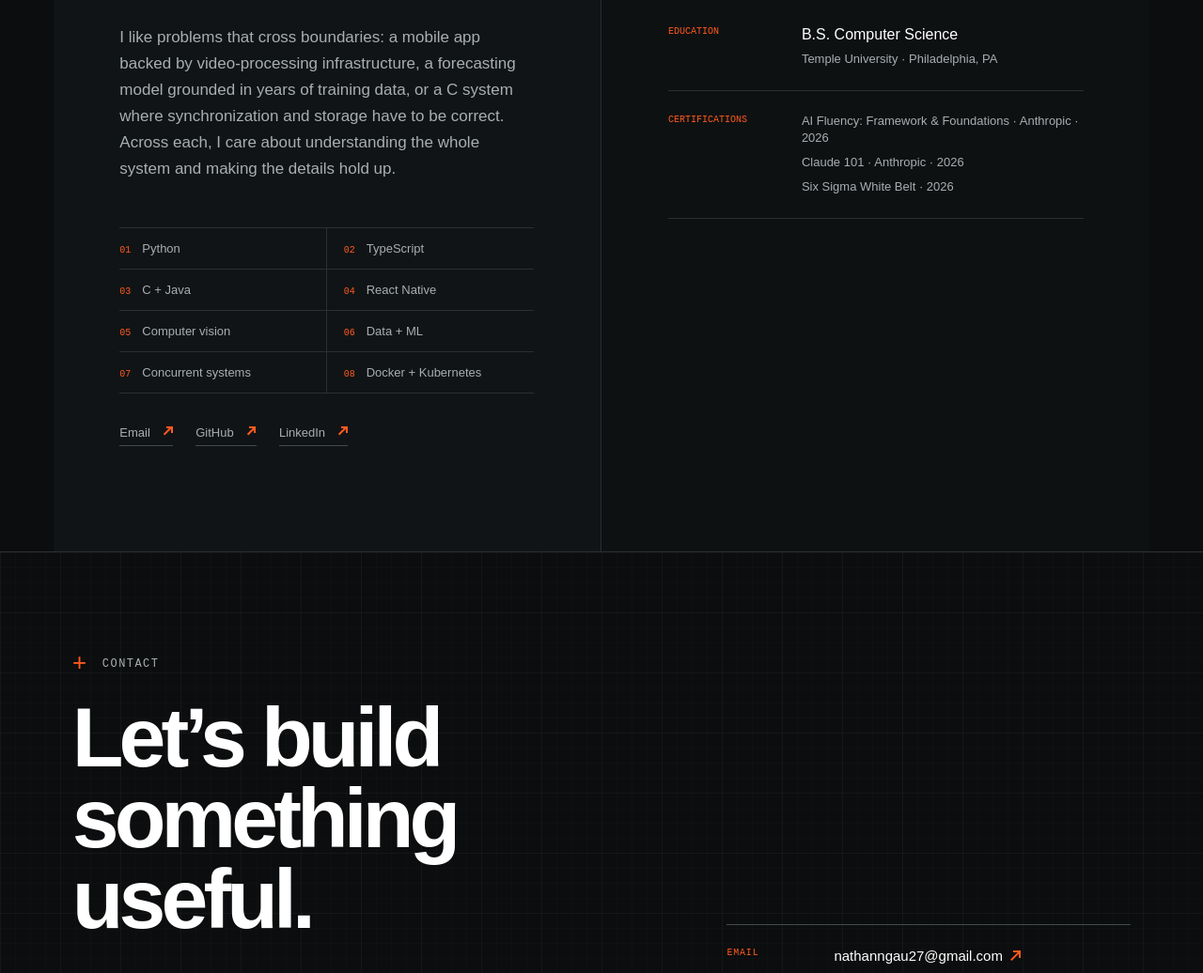
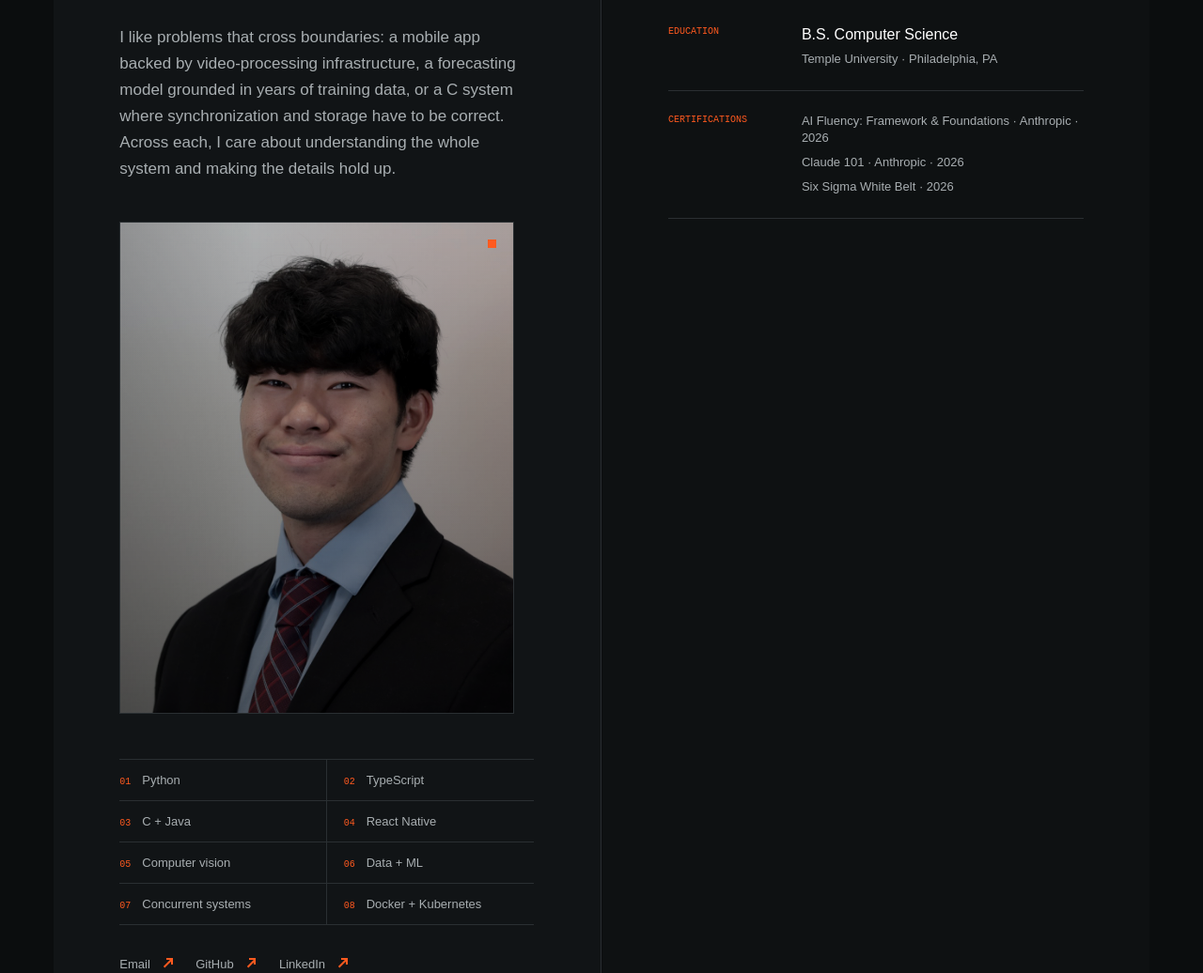
Before and after one commit to NathanN-275/NathanN-275.Portfolio, a website: page index.html in a window 1280 px wide. Shown: the part 4654-5690 px from the top of the page at 94% size. Drawn offline with Linux system fonts and the light colour scheme.

Commit message:
feat: add headshot to about section
- What changed: Added an optimized headshot image asset and placed it in the About section with matching dark technical styling.

- Why: The portfolio needed a personal portrait without disrupting the existing project, experience, education, certification, or contact content.

- Files/systems affected: Updated index.html, styles.css, and images/nathan-headshot.jpg.

- Testing: Ran npm run build and git diff --check; verified the built dist output includes the headshot markup, styles, and image asset.

```diff
--- a/index.html
+++ b/index.html
@@ -335,6 +335,9 @@
             storage have to be correct. Across each, I care about understanding the whole system and making
             the details hold up.
           </p>
+          <figure class="headshot-panel">
+            <img src="images/nathan-headshot.jpg" alt="Nathan Ngau headshot" width="960" height="1200">
+          </figure>
           <div class="capability-list">
             <span><i>01</i>Python</span>
             <span><i>02</i>TypeScript</span>
--- a/styles.css
+++ b/styles.css
@@ -822,6 +822,52 @@ footer h2 {
   font-size: 21px;
 }
 
+.headshot-panel {
+  position: relative;
+  max-width: 420px;
+  margin: 42px 0 0;
+  border: 1px solid var(--line);
+  background:
+    linear-gradient(rgba(255, 90, 31, 0.1) 1px, transparent 1px),
+    linear-gradient(90deg, rgba(255, 90, 31, 0.08) 1px, transparent 1px),
+    #080a0b;
+  background-size: 38px 38px;
+  overflow: hidden;
+}
+
+.headshot-panel::before,
+.headshot-panel::after {
+  content: "";
+  position: absolute;
+  z-index: 2;
+  pointer-events: none;
+}
+
+.headshot-panel::before {
+  inset: 0;
+  background:
+    linear-gradient(180deg, rgba(8, 10, 11, 0.08), rgba(8, 10, 11, 0.5)),
+    linear-gradient(90deg, rgba(8, 10, 11, 0.18), transparent 34%, rgba(255, 90, 31, 0.12));
+  mix-blend-mode: multiply;
+}
+
+.headshot-panel::after {
+  top: 18px;
+  right: 18px;
+  width: 9px;
+  height: 9px;
+  background: var(--orange);
+}
+
+.headshot-panel img {
+  display: block;
+  width: 100%;
+  height: auto;
+  aspect-ratio: 4 / 5;
+  object-fit: cover;
+  filter: grayscale(0.18) contrast(1.08) brightness(0.82);
+}
+
 .capability-list {
   display: grid;
   grid-template-columns: 1fr 1fr;
```
Also changed, not shown: images/nathan-headshot.jpg (added).
